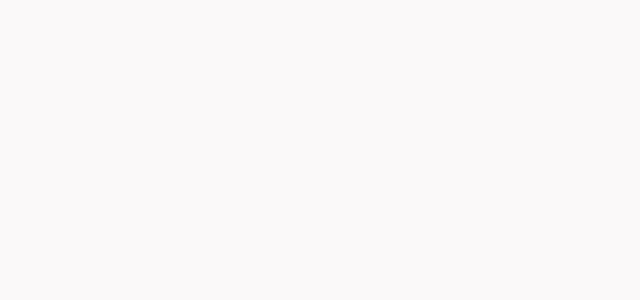
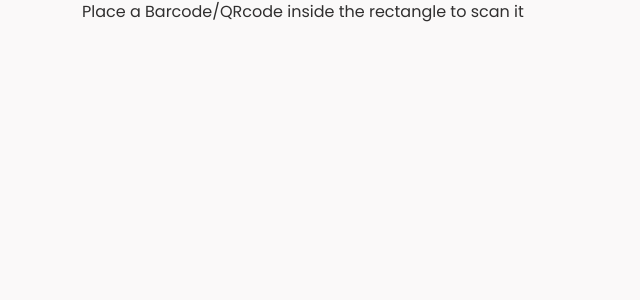
Before and after one commit to MarkRyuo/SalesInventoryManagementSystem_SIMS, a React (Vite) app in the folder client/: page /NewAssetsScanner in a window 1280 px wide. Shown: the top 300 px of the page, without its empty margins (0-640 px from the left). Built offline with nearby package versions, Linux system fonts and the light colour scheme.

Commit message:
Update: System

```diff
--- a/client/src/components/StaffPortal/AddNewAssets/NewAssetsScanner.jsx
+++ b/client/src/components/StaffPortal/AddNewAssets/NewAssetsScanner.jsx
@@ -6,7 +6,10 @@ function NewAssetsScanner() {
     return (
         <Container fluid>
             <Container fluid='md'>
-
+                <div>
+                    {/* Camera Here */}
+                    <p>Place a Barcode/QRcode inside the rectangle to scan it</p>
+                </div>
             </Container>
         </Container>
     )
```
